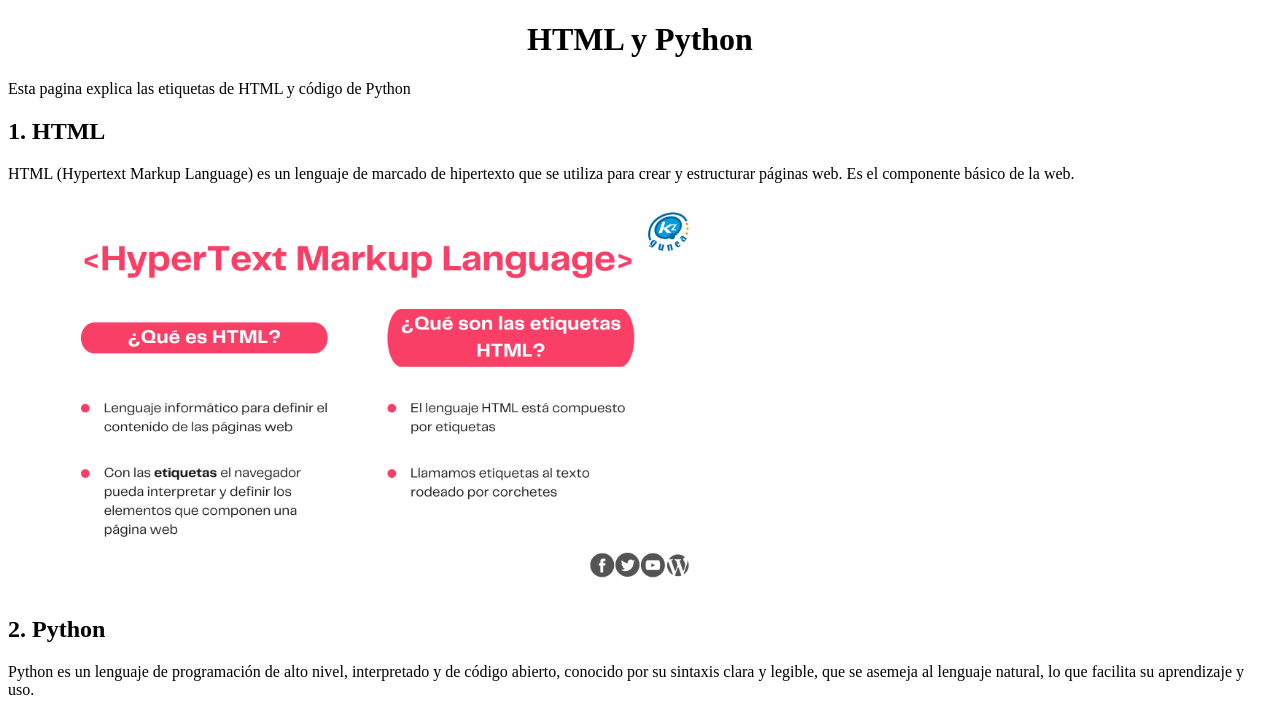
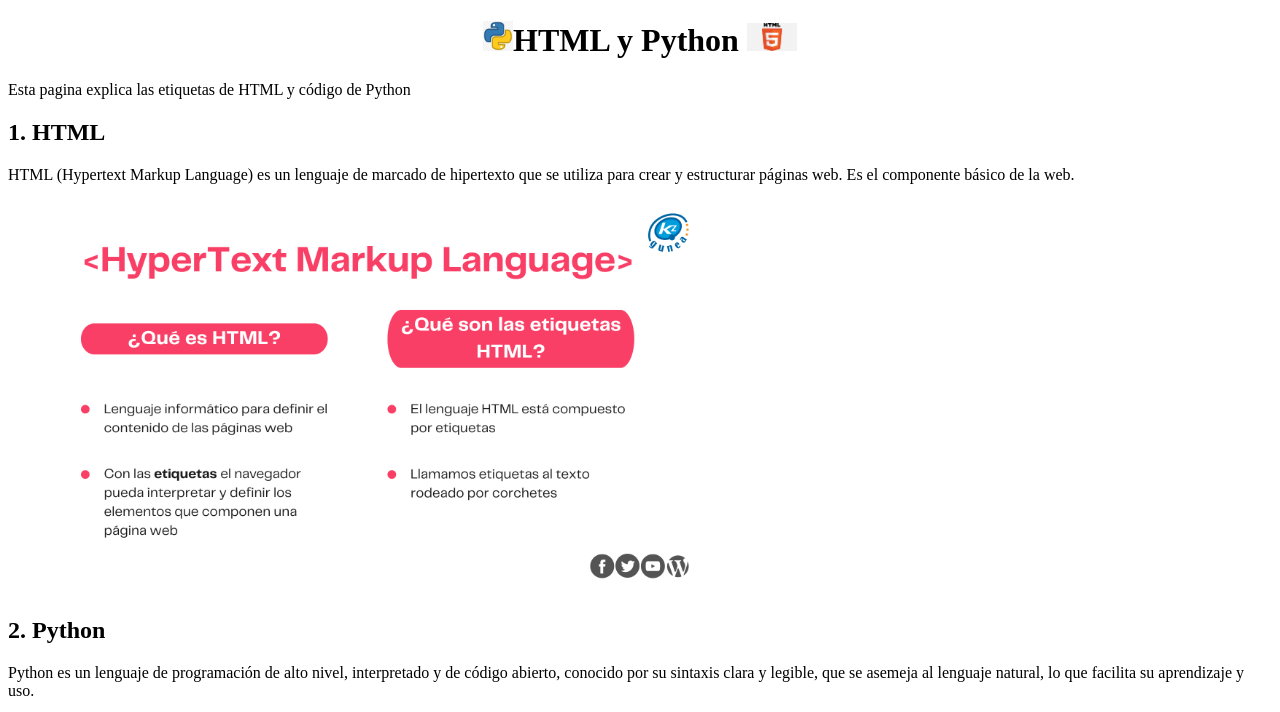
Before and after one commit to Ancarez/HTML, a plain HTML site: page Index.html in a window 1280 px wide. Shown: the top 712 px of the page. Drawn offline with Linux system fonts and the light colour scheme.

Commit message:
Agregué Comentario al final del código

```diff
--- a/Index.html
+++ b/Index.html
@@ -13,7 +13,7 @@
 </head>
 <body>
     <header>
-        <h1><center>HTML y Python</center></h1>
+        <h1><center><img width="30" src="./Imagenes/png-transparent-python-logos-and-brands-line-filled-icon-thumbnail.png" alt="">HTML y Python <img width="50" src="./Imagenes/png-clipart-html-logo-html-web-design-scalable-graphics-world-wide-web-markup-language-html5-icon-hd-miscellaneous-angle.png" alt=""></center></h1>
         <p>Esta pagina explica las etiquetas de HTML y código de Python</p>
     </header>
     <main>
@@ -41,6 +41,7 @@
             <h2>4. Enlaces</h2>
             <p>Para crear enlaces a otras páginas se usa la etiqueta <code>&lt;a&gt;</code>:</p>
             <code>&lt;a href="https://www.python.org"&gt;Visitar Python&lt;/a&gt;</code>
+            <a href="https://www.python.org"></a>
             <img src="enlaces.png" alt="Ejemplo de enlaces en HTML">
         </section>
 
@@ -116,3 +117,11 @@
     </main>
 </body>
 </html>
+
+<!-- Tarea:
+        -En casa agregar imagenes que faltan
+        -Agregar imagen rekacuibada con los enlaces
+        -Agregar enlaces a cada item de las listas a contenidos relacionados
+        -Tarea personal: Arreglar el código en general xd-
+        -Agregar un link a un video de youtube que se pueda ver en la página
+    -->
```
Also changed, not shown: Imagenes/png-clipart-html-logo-html-web-design-scalable-graphics-world-wide-web-markup-language-html5-icon-hd-miscellaneous-angle.png (added), Imagenes/png-transparent-python-logos-and-brands-line-filled-icon-thumbnail.png (added).
